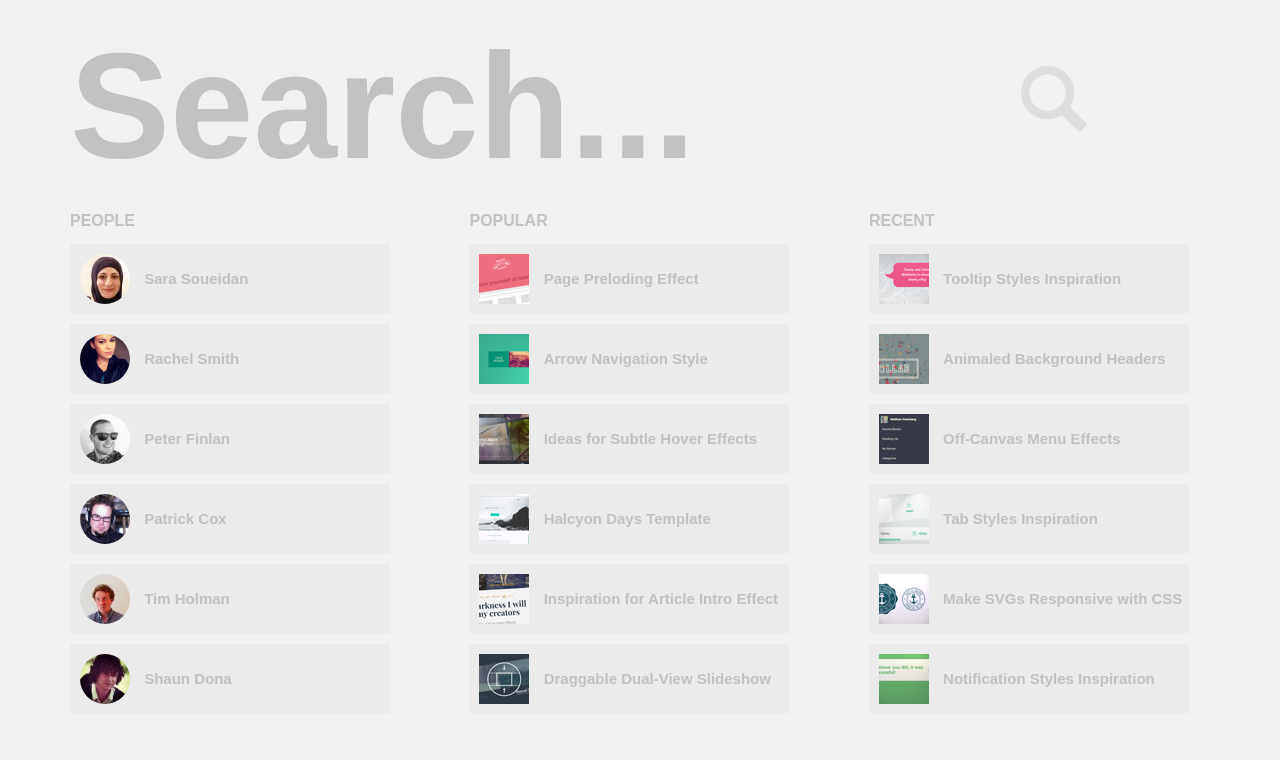
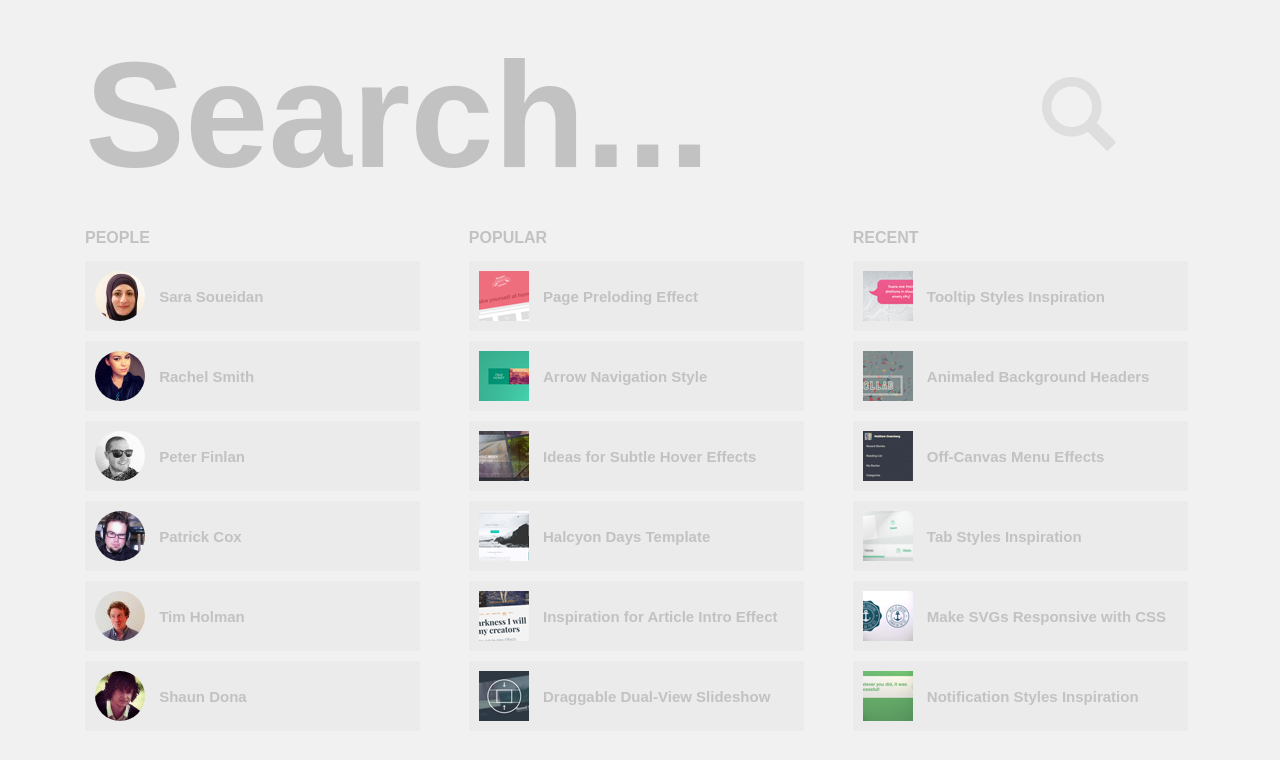
Before and after one commit to catsupreme/catsupreme.github.io, a plain HTML site: page huge_search/index.html in a window 1280 px wide. Drawn offline with nearby package versions, Linux system fonts and the light colour scheme.

Commit message:
LASST COMMIT

```diff
--- a/huge_search/css/style.css
+++ b/huge_search/css/style.css
@@ -26,7 +26,7 @@ input[type="text"]:focus {
 .container {
 	margin: auto;
 	width: 100%;
-	max-width: 1140px;
+	max-width: 1110px;
 	padding: 20px 0;
 }
 input[type="text"] {
@@ -47,9 +47,9 @@ input[type="text"] {
 	color: #c2c2c2;
 }
 input[type="submit"] {
-	width: 15%;
 	display: inline-block;
-	height: 160px;
+	height: 190px;
+	width: 190px;
 	border: none;
 	outline: none;
 	background: #f1f1f1 url("../images/favicon.png") no-repeat;
@@ -73,17 +73,19 @@ input[type="submit"] {
 	display: inline-block;
     width: 100%;
     max-width: 335px;
-    margin-right: 60px;
+
 }
 .table {
 	display: inline-block;
 	width: 100%;
 	max-width: 1140px;
 }
+.peoples:nth-child(2n) {
+	margin: 0 4%;
+}
 .huge {
 	display: inline-block;
     width: 100%;
-    max-width: 320px;
     margin-right: 43px;
 }
 .peoples:last-child {
```
